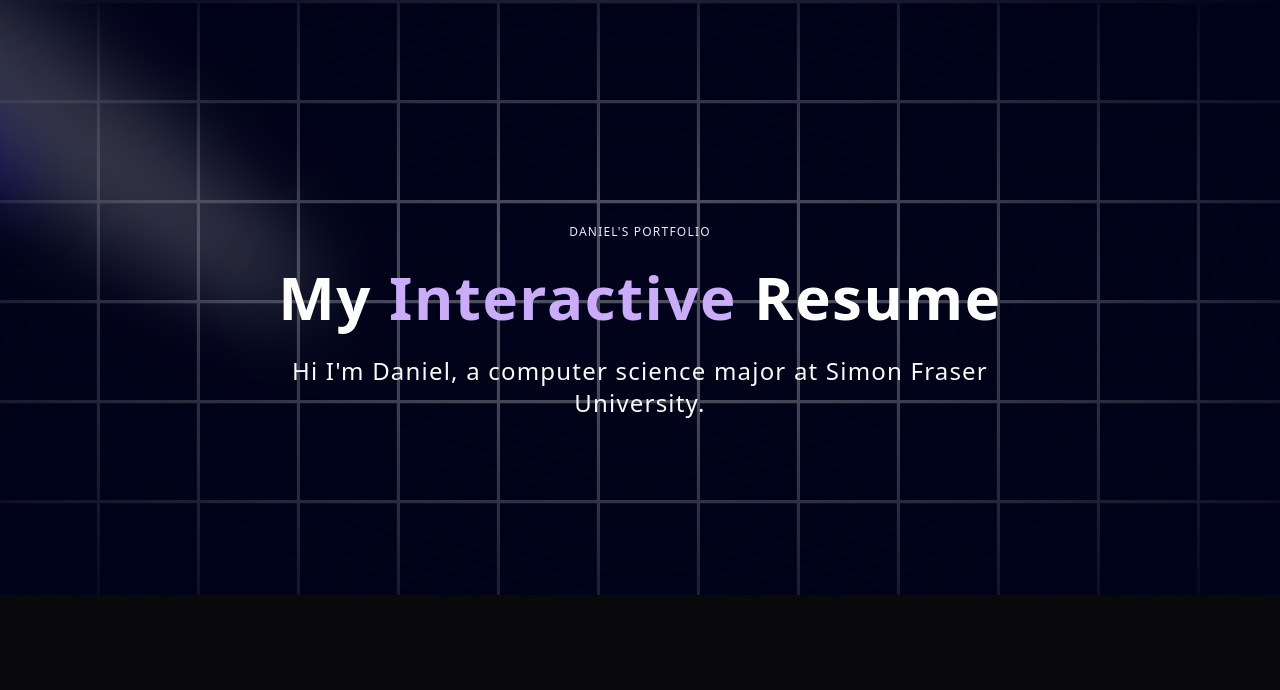
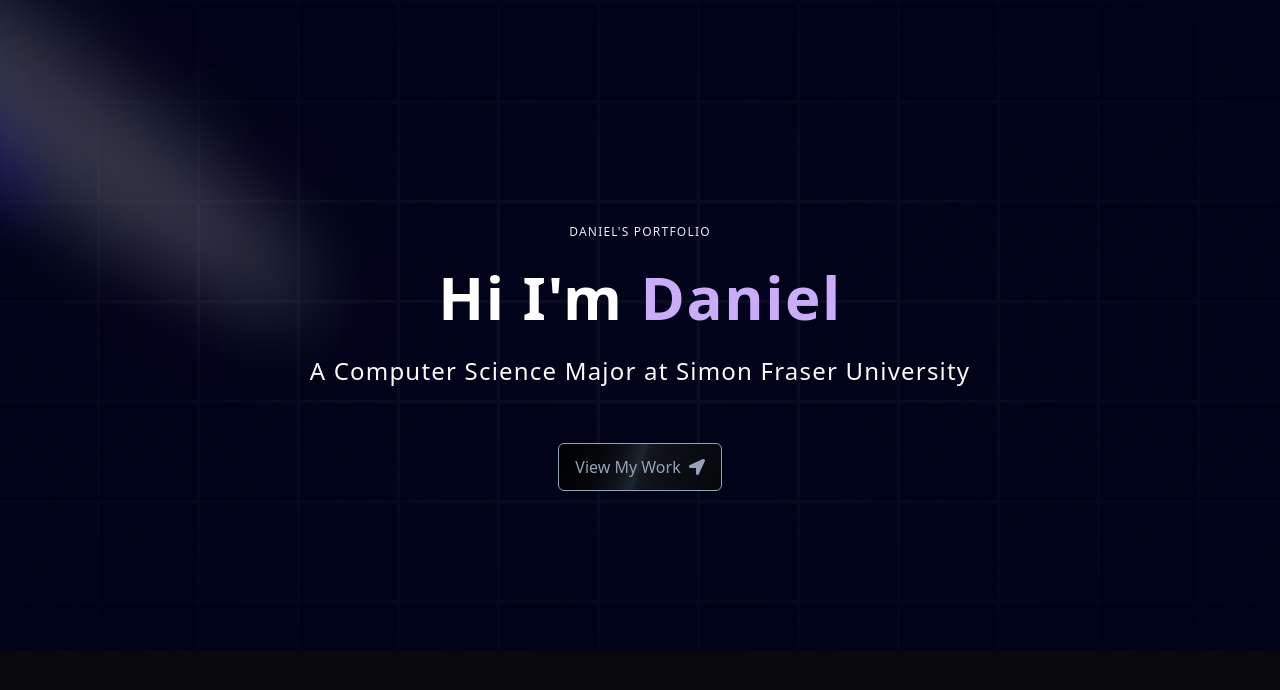
Before and after one commit to Snazzbazz101/Portfolio, a Next.js app in the folder portfolio/: page / in a window 1280 px wide. Shown: the top 690 px of the page. Built offline with nearby package versions, Linux system fonts and the light colour scheme.

Commit message:
Enhance Hero component with new ShimmerButton and update text content; finished hero

```diff
--- a/portfolio/components/Hero.tsx
+++ b/portfolio/components/Hero.tsx
@@ -2,6 +2,8 @@
 import React from 'react'
 import { Spotlight } from './ui/Spotlight'
 import { TextGenerateEffect } from "./ui/text-generate-effect";
+import ShimmerButton from './ui/shimmerButton';
+import { FaLocationArrow } from 'react-icons/fa';
 
 const Hero = () => {
   return (
@@ -13,7 +15,7 @@ const Hero = () => {
             <Spotlight className='-top-28 -left-80 h-[80vh] w-[50vw]' fill="blue"/>
         </div>
         {/*grid container*/}
-        <div className="h-screen w-full dark:bg-black-100 bg-white  dark:bg-grid-white/[0.3] bg-grid-black/[0.2] flex items-center justify-center absolute top-0 left-0"/>
+        <div className="h-screen w-full dark:bg-black-100 bg-white  dark:bg-grid-white/[0.04] bg-grid-black/[0.2] flex items-center justify-center absolute top-0 left-0"/>
         <div className="absolute pointer-events-none inset-0 flex items-center justify-center dark:bg-black-100 bg-white [mask-image:radial-gradient(ellipse_at_center,transparent_20%,black)]"/>
 
         {/*text container*/}
@@ -25,12 +27,15 @@ const Hero = () => {
                 {/*text appearing effect*/}
                 <TextGenerateEffect
                     className="text-center text-[40px] md:text-5xl lg:text-6xl"
-                    words = "My Interactive Resume"
+                    words = "Hi I&apos;m Daniel"
                 />
 
                 <p className="text-center md:tracking-wider mb-4 text-small md:text-lg lg:text-2xl">
-                    Hi I&apos;m Daniel, a computer science major at Simon Fraser University.
+                    A Computer Science Major at Simon Fraser University
                 </p>
+                <a href="#about">
+                <ShimmerButton title="View My Work" icon={<FaLocationArrow />} position="right" otherClasses=''/>
+                </a>
 
             </div>
         </div>
--- /dev/null
+++ b/portfolio/components/ui/shimmerButton.tsx
@@ -0,0 +1,29 @@
+import { s, span } from 'motion/react-client'
+import React, { ReactNode } from 'react'
+
+
+const ShimmerButton= ({
+  title,
+  icon,
+  position,
+  handleClick,
+  otherClasses,
+}: {
+  title: string;
+  icon: React.ReactNode;
+  position: string;
+  handleClick?: () => void;
+  otherClasses?: string;
+}) => {
+  return (
+        // Button code
+        <button className={`gap-2 md:w-50 md:mt-10 w-full rounded-md inline-flex h-12 animate-shimmer items-center justify-center border border-slate-400 bg-[linear-gradient(110deg,#000103,45%,#1e2631,55%,#000103)] bg-[length:200%_100%] px-4 font-medium text-slate-400 transition-colors${otherClasses}`}>
+          {position == 'left' && icon}
+          {title}
+          {position == 'right' && icon}
+        </button>
+
+  )
+}
+
+export default ShimmerButton
--- a/portfolio/components/ui/text-generate-effect.tsx
+++ b/portfolio/components/ui/text-generate-effect.tsx
@@ -38,7 +38,7 @@ export const TextGenerateEffect = ({
           return (
             <motion.span
               key={word + idx}
-              className={` ${idx == 1 ? "text-purple" : "dark:text-white text-black"} opacity-0`}
+              className={` ${idx == 2 ? "text-purple" : "dark:text-white text-black"} opacity-0`}
               style={{
                 filter: filter ? "blur(10px)" : "none",
               }}
--- a/portfolio/package.json
+++ b/portfolio/package.json
@@ -9,13 +9,16 @@
     "lint": "next lint"
   },
   "dependencies": {
+    "@tabler/icons-react": "^3.30.0",
     "clsx": "^2.1.1",
     "mini-svg-data-uri": "^1.4.4",
-    "motion": "^12.4.3",
+    "motion": "^12.4.7",
     "next": "15.1.7",
     "next-themes": "^0.4.4",
     "react": "^19.0.0",
     "react-dom": "^19.0.0",
+    "react-element-to-jsx-string": "^17.0.0",
+    "react-icons": "^5.5.0",
     "tailwind-merge": "^3.0.1",
     "tailwindcss-animate": "^1.0.7"
   },
--- a/portfolio/tailwind.config.ts
+++ b/portfolio/tailwind.config.ts
@@ -16,6 +16,9 @@ const config = {
     "./app/**/*.{ts,tsx}",
     "./src/**/*.{ts,tsx}",
     "./data/**/*.{ts,tsx}",
+    "./src/pages/**/*.{js,ts,jsx,tsx,mdx}",
+    "./src/components/**/*.{js,ts,jsx,tsx,mdx}",
+    "./src/app/**/*.{js,ts,jsx,tsx,mdx}",
   ],
   prefix: "",
   theme: {
```
Also changed, not shown: 1 other file (tests, documents, lock files or other folders).
